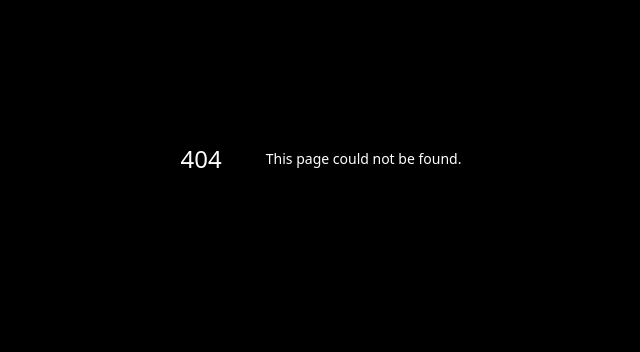
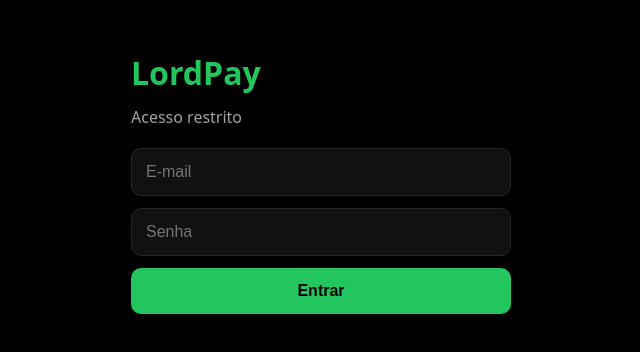
Before and after one commit to url345/Lordpay, a Next.js app: page /login in a window 1280 px wide. Before the commit this address had no page. Shown: the part 242-594 px from the top of the page, without its empty margins (319-959 px from the left). Built offline with nearby package versions, Linux system fonts and the light colour scheme.

Commit message:
Create page.tsx

```diff
--- /dev/null
+++ b/app/login/page.tsx
@@ -0,0 +1,86 @@
+'use client';
+import { useState } from 'react';
+import { createBrowserClient } from '@supabase/ssr';
+
+export default function Login() {
+  const [email, setEmail] = useState('');
+  const [senha, setSenha] = useState('');
+  const [erro, setErro] = useState('');
+  const [loading, setLoading] = useState(false);
+
+  async function entrar() {
+    setLoading(true);
+    setErro('');
+    const supabase = createBrowserClient(
+      process.env.NEXT_PUBLIC_SUPABASE_URL!,
+      process.env.NEXT_PUBLIC_SUPABASE_ANON_KEY!
+    );
+    const { error } = await supabase.auth.signInWithPassword({
+      email,
+      password: senha,
+    });
+    if (error) {
+      setErro('E-mail ou senha inválidos');
+      setLoading(false);
+      return;
+    }
+    window.location.href = '/admin';
+  }
+
+  const campo = {
+    padding: 14,
+    borderRadius: 10,
+    border: '1px solid #27272a',
+    background: '#111',
+    color: '#fff',
+    fontSize: 16,
+  } as const;
+
+  return (
+    <main
+      style={{
+        maxWidth: 380,
+        margin: '0 auto',
+        padding: 24,
+        minHeight: '100vh',
+        display: 'flex',
+        flexDirection: 'column',
+        justifyContent: 'center',
+        gap: 12,
+      }}
+    >
+      <h1 style={{ color: '#22c55e', margin: 0 }}>LordPay</h1>
+      <p style={{ color: '#a1a1aa', margin: '0 0 8px' }}>Acesso restrito</p>
+      <input
+        type="email"
+        placeholder="E-mail"
+        value={email}
+        onChange={(e) => setEmail(e.target.value)}
+        style={campo}
+      />
+      <input
+        type="password"
+        placeholder="Senha"
+        value={senha}
+        onChange={(e) => setSenha(e.target.value)}
+        style={campo}
+      />
+      {erro && <div style={{ color: '#f87171' }}>{erro}</div>}
+      <button
+        onClick={entrar}
+        disabled={loading}
+        style={{
+          padding: 14,
+          border: 0,
+          borderRadius: 10,
+          background: '#22c55e',
+          color: '#000',
+          fontWeight: 700,
+          fontSize: 16,
+        }}
+      >
+        {loading ? 'Entrando...' : 'Entrar'}
+      </button>
+    </main>
+  );
+}
```
